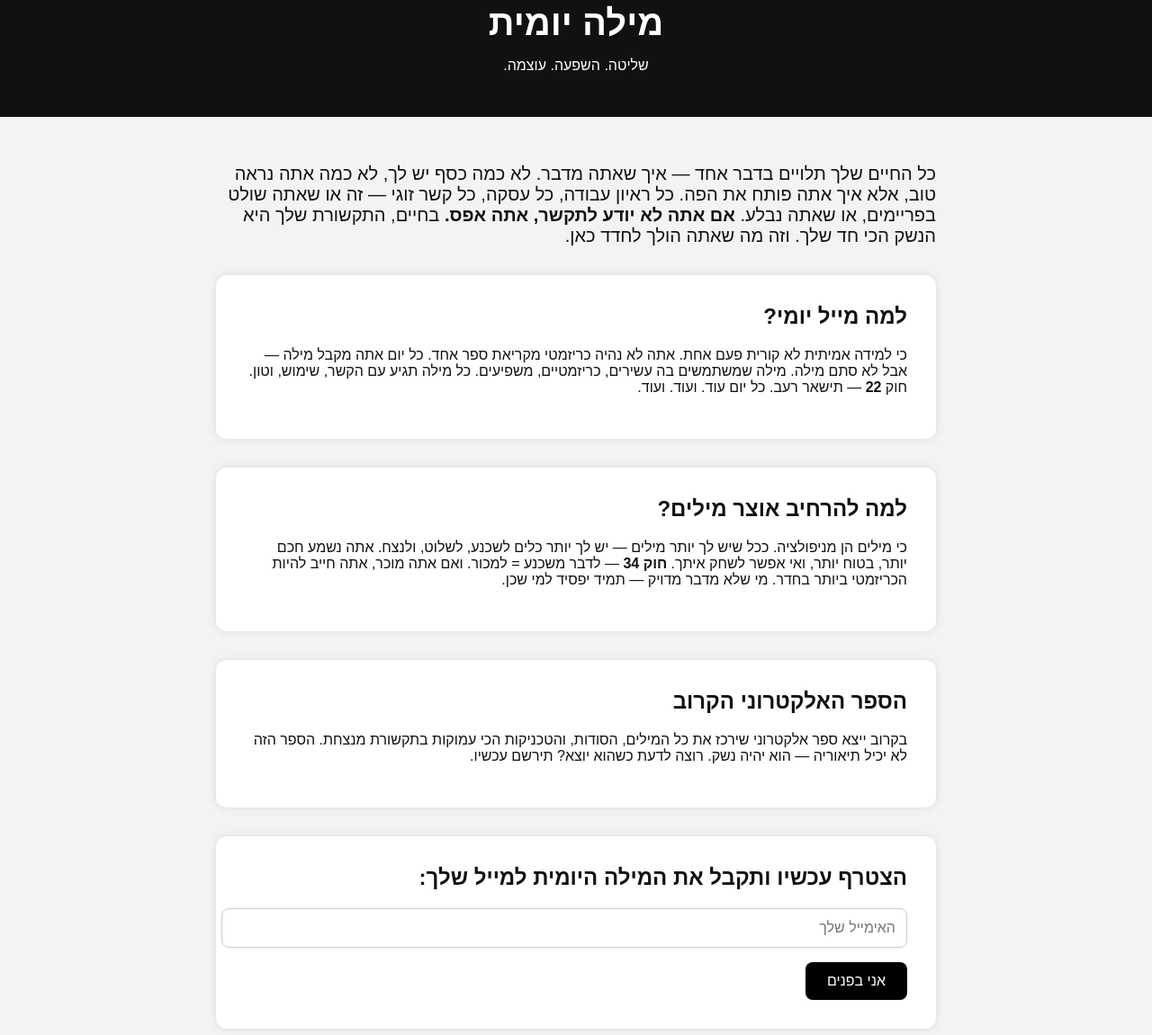
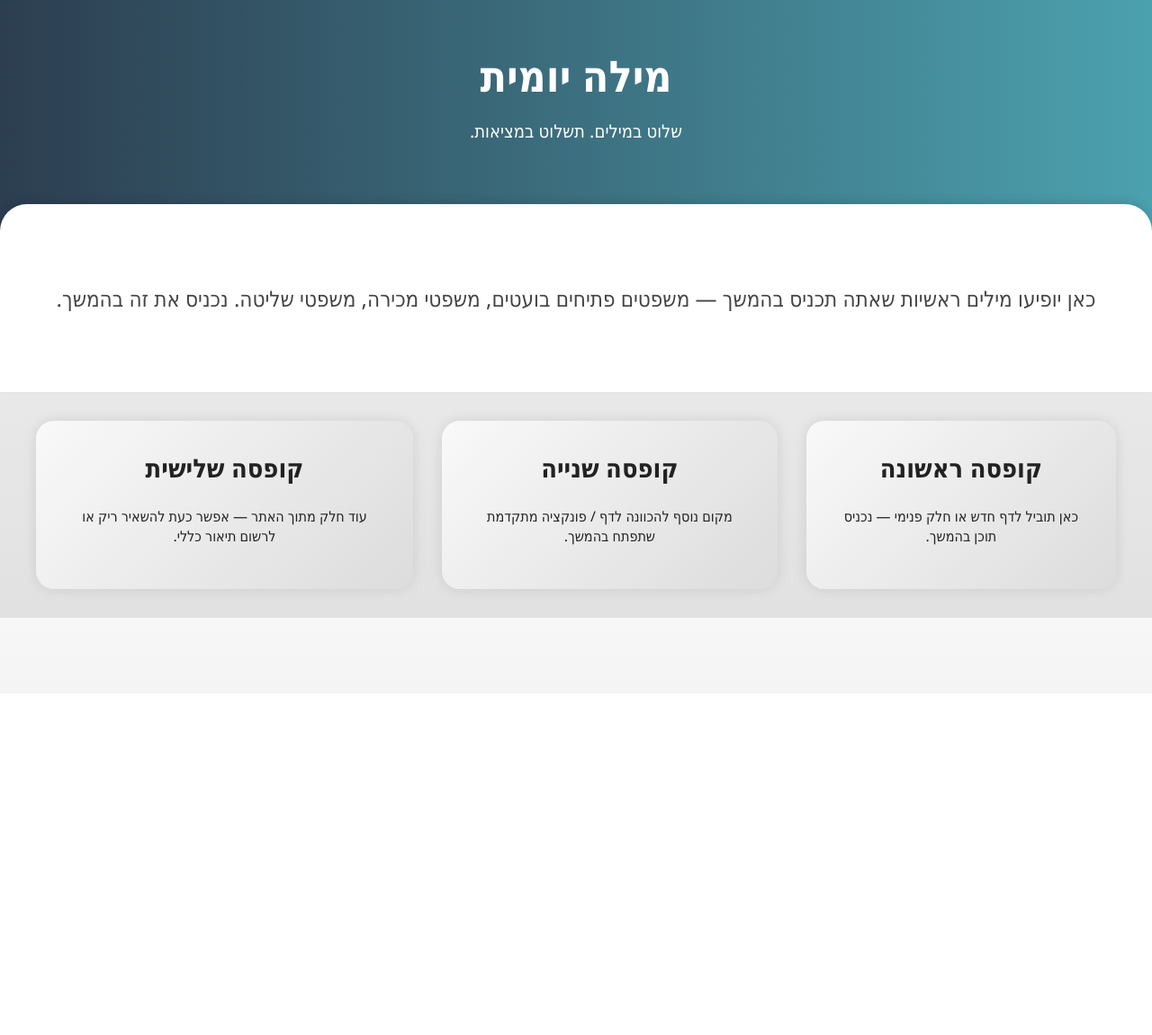
Before and after one commit to wingriddenangel9/amiti, a plain HTML site: page index.html in a window 1280 px wide. Shown: the part 29-1180 px from the top of the page at 90% size. After the commit the page ends 800 px from the top, so only its background shows below. Drawn offline with Linux system fonts and the light colour scheme.

Commit message:
Update index.html

```diff
--- a/index.html
+++ b/index.html
@@ -1,113 +1,108 @@
 <!DOCTYPE html>
 <html lang="he">
 <head>
-  <meta charset="UTF-8" />
-  <meta name="viewport" content="width=device-width, initial-scale=1.0" />
+  <meta charset="UTF-8">
+  <meta name="viewport" content="width=device-width, initial-scale=1.0">
   <title>מילה יומית - שלוט בתקשורת</title>
   <style>
     body {
-      font-family: Arial, sans-serif;
+      margin: 0;
+      font-family: 'Segoe UI', Tahoma, Geneva, Verdana, sans-serif;
       direction: rtl;
-      background: #f3f3f3;
-      margin: 0;
-      padding: 0;
-      color: #111;
+      background: linear-gradient(to bottom, #f7f7f7, #e1e1e1);
+      color: #222;
     }
+
     header {
-      background-color: #111;
+      background: linear-gradient(to right, #2c3e50, #4ca1af);
       color: white;
-      padding: 2rem;
+      padding: 5rem 2rem;
       text-align: center;
     }
+
     header h1 {
+      font-size: 3rem;
       margin: 0;
-      font-size: 2.5rem;
     }
-    section {
+
+    header p {
+      font-size: 1.25rem;
+      margin-top: 1rem;
+    }
+
+    .intro {
+      padding: 4rem 2rem;
+      text-align: center;
+      background: white;
+      margin-top: -2rem;
+      border-top-left-radius: 30px;
+      border-top-right-radius: 30px;
+      box-shadow: 0 -4px 10px rgba(0,0,0,0.1);
+    }
+
+    .intro p {
+      font-size: 1.5rem;
+      color: #444;
+    }
+
+    .sections {
+      display: flex;
+      flex-direction: column;
+      gap: 2rem;
       padding: 2rem;
-      max-width: 800px;
+      max-width: 1200px;
       margin: auto;
     }
-    .main-text {
-      font-size: 1.25rem;
-      margin-bottom: 2rem;
+
+    .card {
+      background: linear-gradient(135deg, #f9f9f9, #dcdcdc);
+      padding: 2rem;
+      border-radius: 20px;
+      box-shadow: 0 0 15px rgba(0,0,0,0.1);
+      cursor: pointer;
+      transition: transform 0.2s ease;
+      text-align: center;
     }
-    .newsletter, .why-daily, .ebook-section {
-      background: white;
-      padding: 2rem;
-      border-radius: 12px;
-      box-shadow: 0 0 10px rgba(0,0,0,0.1);
-      margin-bottom: 2rem;
+
+    .card:hover {
+      transform: translateY(-5px);
     }
-    .newsletter h2, .why-daily h2, .ebook-section h2 {
+
+    .card h2 {
       margin-top: 0;
-      font-size: 1.5rem;
+      font-size: 1.8rem;
     }
-    input[type="email"] {
-      padding: 0.75rem;
-      font-size: 1rem;
-      border: 1px solid #ccc;
-      width: 100%;
-      margin-bottom: 1rem;
-      border-radius: 8px;
-    }
-    button {
-      background: black;
-      color: white;
-      padding: 0.75rem 1.5rem;
-      font-size: 1rem;
-      border: none;
-      border-radius: 8px;
-      cursor: pointer;
-      transition: background 0.3s ease;
-    }
-    button:hover {
-      background: #333;
+
+    @media(min-width: 768px) {
+      .sections {
+        flex-direction: row;
+        justify-content: space-between;
+      }
     }
   </style>
 </head>
 <body>
   <header>
     <h1>מילה יומית</h1>
-    <p>שליטה. השפעה. עוצמה.</p>
+    <p>שלוט במילים. תשלוט במציאות.</p>
   </header>
 
-  <section>
-    <div class="main-text">
-      <p>
-        כל החיים שלך תלויים בדבר אחד — איך שאתה מדבר. לא כמה כסף יש לך, לא כמה אתה נראה טוב, אלא איך אתה פותח את הפה. כל ראיון עבודה, כל עסקה, כל קשר זוגי — זה או שאתה שולט בפריימים, או שאתה נבלע.
-        <strong>אם אתה לא יודע לתקשר, אתה אפס.</strong>
-        בחיים, התקשורת שלך היא הנשק הכי חד שלך. וזה מה שאתה הולך לחדד כאן.
-      </p>
+  <section class="intro">
+    <p>כאן יופיעו מילים ראשיות שאתה תכניס בהמשך — משפטים פתיחים בועטים, משפטי מכירה, משפטי שליטה. נכניס את זה בהמשך.</p>
+  </section>
+
+  <section class="sections">
+    <div class="card">
+      <h2>קופסה ראשונה</h2>
+      <p>כאן תוביל לדף חדש או חלק פנימי — נכניס תוכן בהמשך.</p>
     </div>
-
-    <div class="why-daily">
-      <h2>למה מייל יומי?</h2>
-      <p>
-        כי למידה אמיתית לא קורית פעם אחת. אתה לא נהיה כריזמטי מקריאת ספר אחד. כל יום אתה מקבל מילה — אבל לא סתם מילה. מילה שמשתמשים בה עשירים, כריזמטיים, משפיעים. כל מילה תגיע עם הקשר, שימוש, וטון. חוק <strong>22</strong> — תישאר רעב. כל יום עוד. ועוד. ועוד.
-      </p>
+    <div class="card">
+      <h2>קופסה שנייה</h2>
+      <p>מקום נוסף להכוונה לדף / פונקציה מתקדמת שתפתח בהמשך.</p>
     </div>
-
-    <div class="why-daily">
-      <h2>למה להרחיב אוצר מילים?</h2>
-      <p>
-        כי מילים הן מניפולציה. ככל שיש לך יותר מילים — יש לך יותר כלים לשכנע, לשלוט, ולנצח. אתה נשמע חכם יותר, בטוח יותר, ואי אפשר לשחק איתך. <strong>חוק 34</strong> — לדבר משכנע = למכור. ואם אתה מוכר, אתה חייב להיות הכריזמטי ביותר בחדר. מי שלא מדבר מדויק — תמיד יפסיד למי שכן.
-      </p>
-    </div>
-
-    <div class="ebook-section">
-      <h2>הספר האלקטרוני הקרוב</h2>
-      <p>
-        בקרוב ייצא ספר אלקטרוני שירכז את כל המילים, הסודות, והטכניקות הכי עמוקות בתקשורת מנצחת. הספר הזה לא יכיל תיאוריה — הוא יהיה נשק. רוצה לדעת כשהוא יוצא? תירשם עכשיו.
-      </p>
-    </div>
-
-    <div class="newsletter">
-      <h2>הצטרף עכשיו ותקבל את המילה היומית למייל שלך:</h2>
-      <form>
-        <input type="email" placeholder="האימייל שלך" required />
-        <button type="submit">אני בפנים</button>
-      </form>
+    <div class="card">
+      <h2>קופסה שלישית</h2>
+      <p>עוד חלק מתוך האתר — אפשר כעת להשאיר ריק או לרשום תיאור כללי.</p>
     </div>
   </section>
 </body>
```
